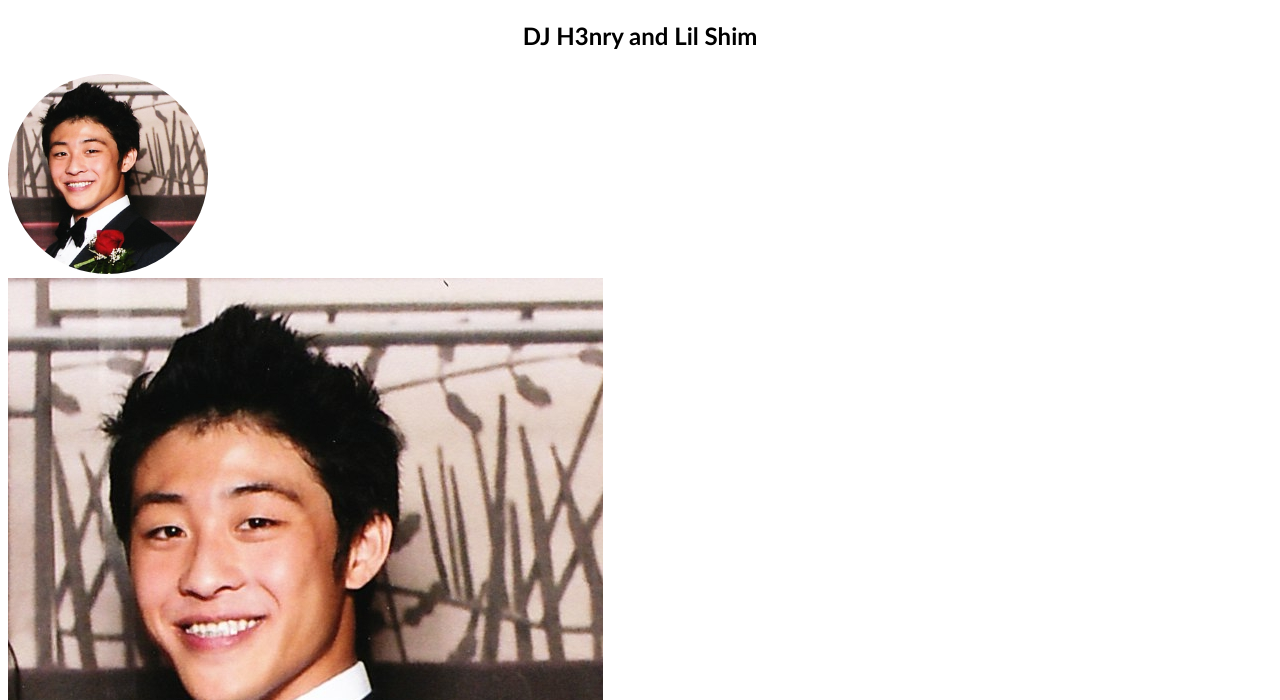
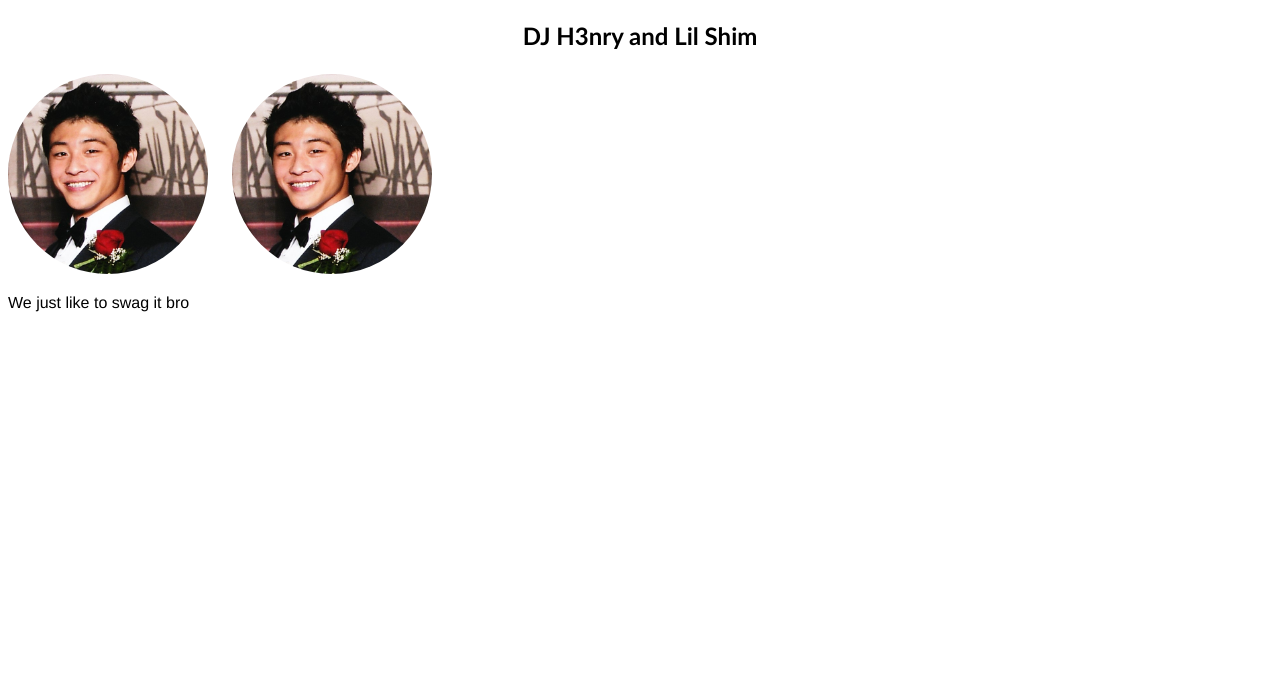
Before and after one commit to Quaternion3D/quaternion3d.github.io, a plain HTML site: page about_page.html in a window 1280 px wide. Shown: the part 100-800 px from the top of the page. Drawn offline with Linux system fonts and the light colour scheme.

Commit message:
pictures

```diff
--- a/about_page.html
+++ b/about_page.html
@@ -23,7 +23,7 @@
 		<h1 align='center'>About Us </h1>
 		<h2 align='center'><p> DJ H3nry and Lil Shim</p></h2>
 		<img class="profile-pic" src="box_shimmy.png">
-		<img src="box_shimmy.png" class="img-responsive" alt="Responsive image">
+		<img src="box_shimmy.png" class="img-responsive; profile-pic" alt="Responsive image">
 
 	</div>
 <p> We just like to swag it bro</p>
```
